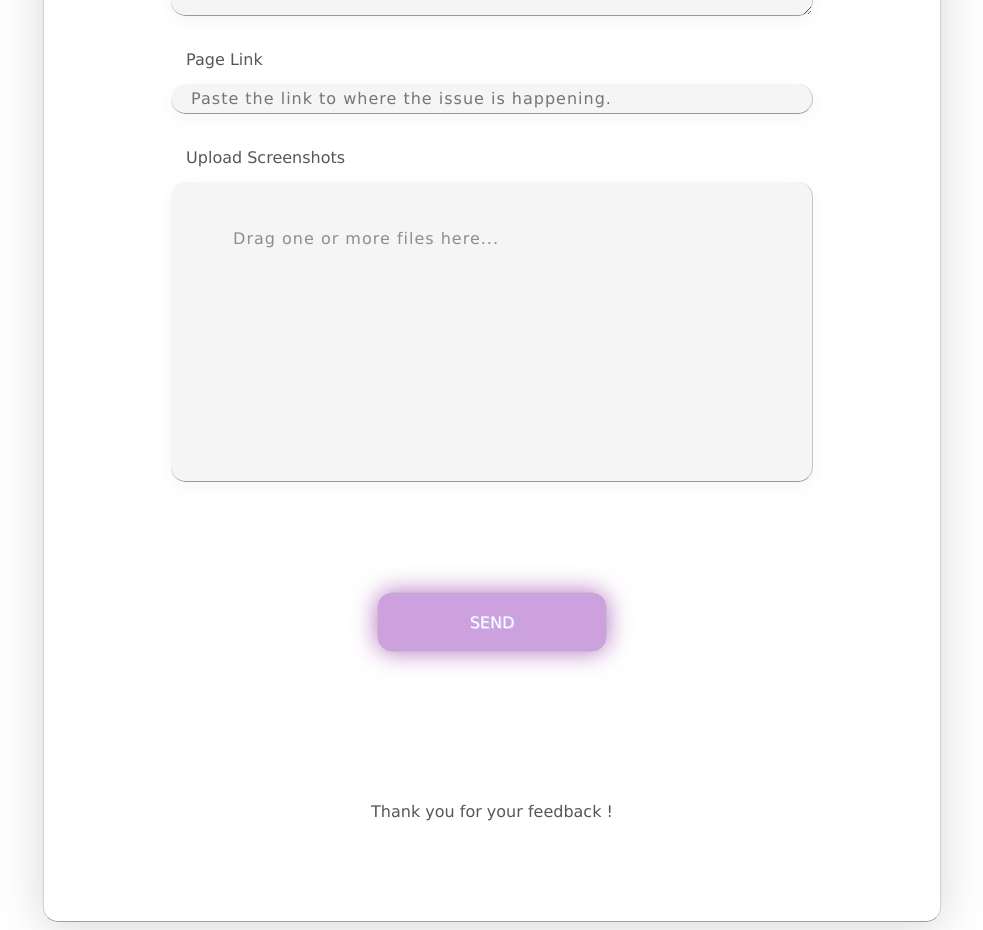
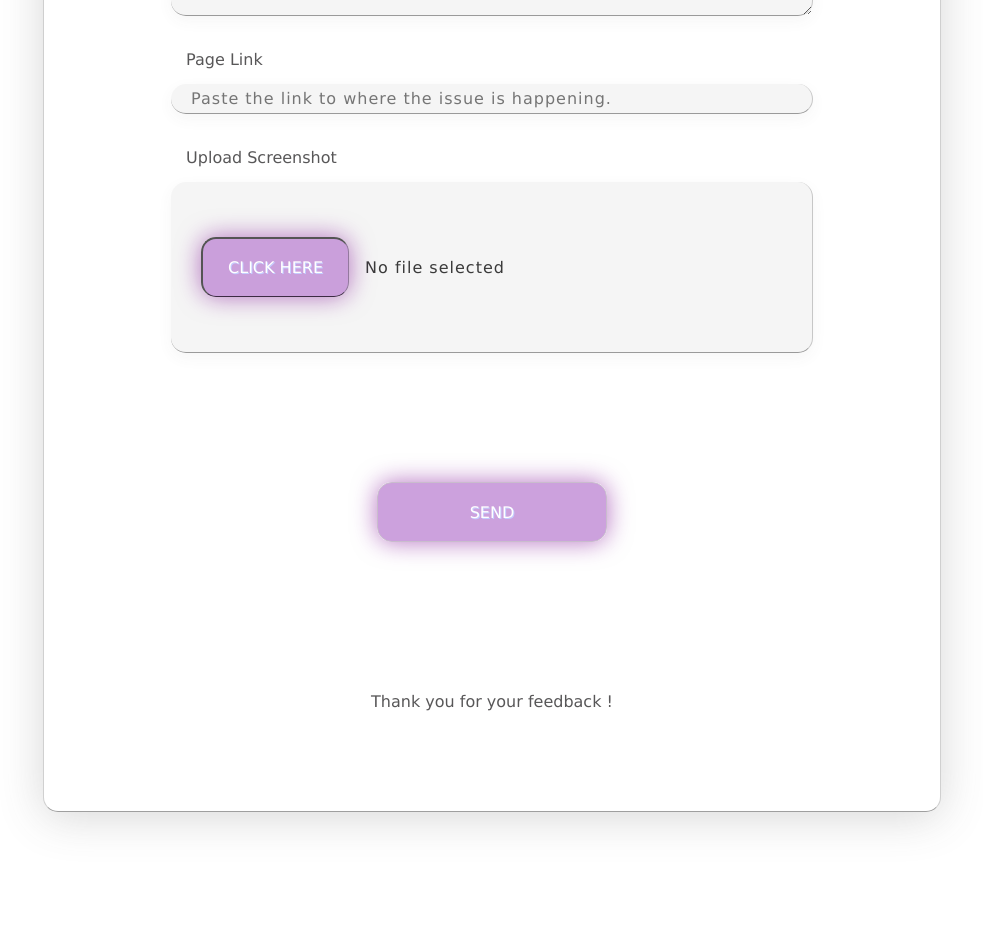
Before and after one commit to TrinityPower2/Front-end, a Vue app: page /help-page in a window 1280 px wide. Shown: the part 1140-2070 px from the top of the page, without its empty margins (148-1131 px from the left). Built offline with nearby package versions, Linux system fonts and the light colour scheme; what v-scroll-lock would draw is missing.

Commit message:
Nice looking import button for help page

```diff
--- a/src/views/HelpPage.vue
+++ b/src/views/HelpPage.vue
@@ -51,18 +51,30 @@
                             <input type="text" id="fname" name="fname" class="help-input"
                                 placeholder="Paste the link to where the issue is happening." v-model="link"><br>
                         </div>
+                        <!--
                         <div class="help-question">
                             <label for="fname" class="help-label">Upload Screenshots</label>
                             <div id="drop_zone" ondrop="()=>dropHandler(event)" ondragover="()=>dragOverHandler(event)"
                                 class="help-input">
                                 <p style="color: rgba(27, 27, 27, 0.473);">Drag one or more files here...</p>
                             </div>
+                        </div>-->
+                        <div class="help-question">
+                            <label for="file-upload" class="help-label">Upload Screenshot</label>
+                            <div class="help-input">
+                                <button class="to-page-nav" style="width:auto" @click="$refs.fileupload.click()">Click here</button>
+                                <input type="file" id="file-upload" ref="fileupload" name="file-upload" class="help-input" placeholder="Upload a screenshot of the issue." @change="handleFileChange" style="display:none">
+                                {{ labelText }}
+                            </div>
+
+                            <br>
                         </div>
                         <button @click="()=>handleSend()" type="submit" class="submit-help-btn" id="UpdateBtn">
                             Send
                         </button>
                         <div class="help-question" style="height: 40px;">
                             <p class="help-prompt" v-if="sent" style="color: green" > Help Request sent !</p>
+                            <p class="help-prompt" v-if="error" style="color: red" > Please fill every field with a * !</p>
                         </div>
                     </div>
                 </form>
@@ -108,7 +120,10 @@ export default {
             summary: "",
             details: "",
             link: "",
-            sent: false
+            sent: false,
+            error: false,
+            selectedFile: null,
+            labelText: "No file selected"
         };
     },
     mounted(){
@@ -127,11 +142,26 @@ export default {
         handleSend(){
             console.log(this.name, this.email, this.summary, this.details, this.link);
             const fdata = new FormData();
+
+            if(this.name == "" || this.email == "" || this.summary == "" || this.details == "")
+            {
+                this.sent = false;
+                this.error = true;
+                return "Fill every field with a * !";
+            }
+
+            this.error = false;
+
             fdata.append("name", this.name);
             fdata.append("email", this.email);
             fdata.append("summary", this.summary);
             fdata.append("details", this.details);
-            fdata.append("link", this.link);
+
+            if(this.link != "")
+                fdata.append("link", this.link);
+
+            if(this.selectedFile)
+                fdata.append("report_photo", this.selectedFile);
 
             const request = new XMLHttpRequest();
             request.open("POST", "http://127.0.0.1:8000/help_request");
@@ -139,32 +169,14 @@ export default {
 
             this.sent = true;
         },
-        dragOverHandler(ev) {
-            console.log("File(s) in drop zone");
-
-            // Prevent default behavior (Prevent file from being opened)
-            ev.preventDefault();
-        },
-        dropHandler(ev) {
-            console.log("File(s) dropped");
-
-            // Prevent default behavior (Prevent file from being opened)
-            ev.preventDefault();
-
-            if (ev.dataTransfer.items) {
-                // Use DataTransferItemList interface to access the file(s)
-                [...ev.dataTransfer.items].forEach((item, i) => {
-                    // If dropped items aren't files, reject them
-                    if (item.kind === "file") {
-                        const file = item.getAsFile();
-                        console.log(`… file[${i}].name = ${file.name}`);
-                    }
-                });
+        handleFileChange(event) {
+            const file = event.target.files[0];
+            if(file){
+                this.selectedFile = file;
+                this.labelText = file.name;
             } else {
-                // Use DataTransfer interface to access the file(s)
-                [...ev.dataTransfer.files].forEach((file, i) => {
-                    console.log(`… file[${i}].name = ${file.name}`);
-                });
+                this.selectedFile = null;
+                this.labelText = "No file selected";
             }
         }
     }
```
